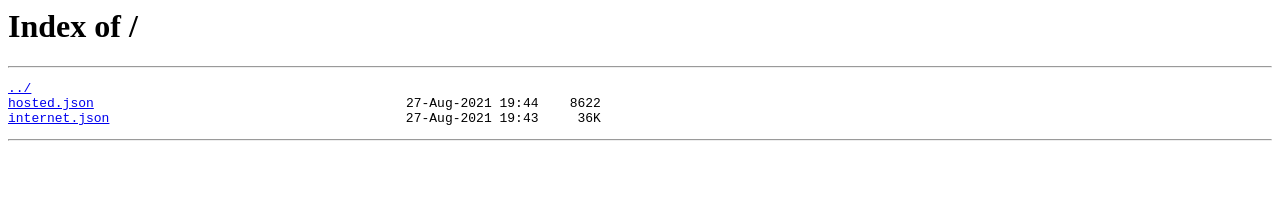
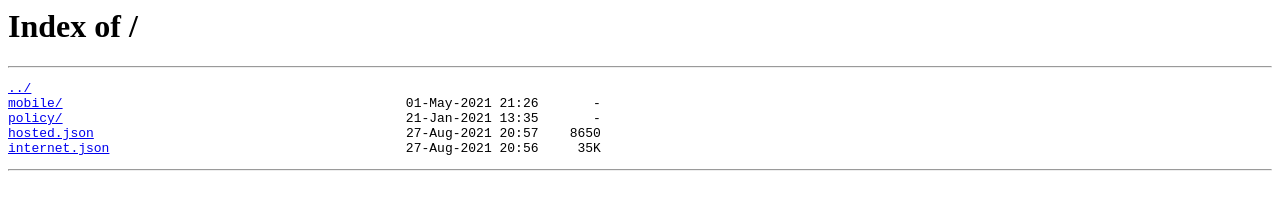
Before and after one commit to patatirogamer/patatirogamer.github.io, a plain HTML site: page index.html in a window 1280 px wide. Drawn offline with Linux system fonts and the light colour scheme.

Commit message:
Add files via upload

```diff
--- a/index.html
+++ b/index.html
@@ -1,9 +1,11 @@
+
 <html>
-	<head><title>Index of /</title>
-	</head>
+<head><title>Index of /</title><script async src='/cdn-cgi/bm/cv/669835187/api.js'></script></head>
 <body bgcolor="white">
 <h1>Index of /</h1><hr><pre><a href="../">../</a>
-<a href="hosted.json">hosted.json</a>                                        27-Aug-2021 19:44    8622
-<a href="internet.json">internet.json</a>                                      27-Aug-2021 19:43     36K
-</pre><hr><script type="text/javascript">(function(){window['__CF$cv$params']={r:'6856c34a6efa21f9',m:'06348990aa5d510d49caf539d0be48f61a0ce941-1630082648-1800-Ab8InpikCrVjJ+9ZnrE61TldiV5OW7b3AsYmXgaT/Y1A6AZqHiTaq6z7oqbbS/wa8NdGyTd9DsEo2tHwu5UiT8d3IG/sq+y0czGKOEqYuxzzV17K7z41JPw87M8poor2Ww==',s:[0x47c5e12b5e,0x77b2b8ab0b],}})();</script></body>
+<a href="mobile/">mobile/</a>                                            01-May-2021 21:26       -
+<a href="policy/">policy/</a>                                            21-Jan-2021 13:35       -
+<a href="hosted.json">hosted.json</a>                                        27-Aug-2021 20:57    8650
+<a href="internet.json">internet.json</a>                                      27-Aug-2021 20:56     35K
+</pre><hr><script type="text/javascript">(function(){window['__CF$cv$params']={r:'68572e39d821ef0e',m:'07e8c6eff1fe6e68207ef04e58fc3b36ad1efa89-1630087028-1800-ASqYNVeMXUEq8CGTbhPDJeS9ZjEmfcA4u+xe41IW5BoQUDmt37h3VaISznWOLptqGl6Oa8yXwiN3zqQbeoSpPOLDUUwSJHQfYF/UVi304vsGuH7NPrB3fWbxwmfnzvkmEA==',s:[0x598a048664,0x939902a79d],}})();</script></body>
 </html>
```
